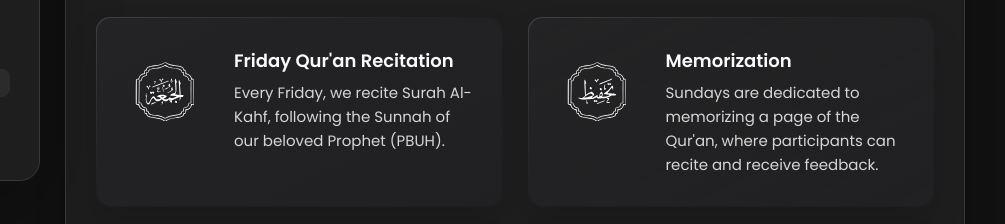
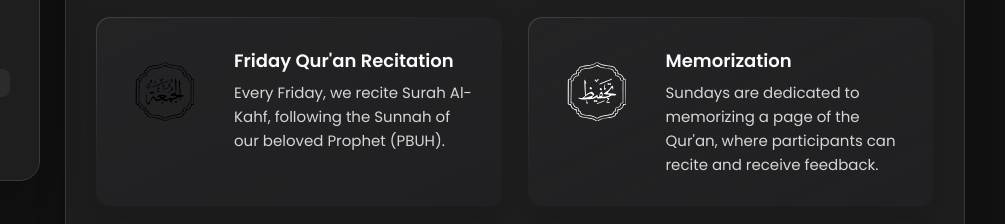
Before and after one commit to daquran/daquran.github.io, a plain HTML site: page index.html in a window 1280 px wide. Shown: the part 281-505 px from the top of the page, 275-1280 px from the left. Drawn offline with nearby package versions, Linux system fonts and the light colour scheme.

Commit message:
Update index.html

```diff
--- a/index.html
+++ b/index.html
@@ -88,7 +88,7 @@
           <ul class="services-list">
             <li class="services-item">
               <div class="services-icon-box">
-                <img src="./Assets/Images/Jumuah.svg" alt="Friday Qur'an Recitation Icon" width="90">
+                <img src="./Assets/Images/JumuahFix.svg" alt="Friday Qur'an Recitation Icon" width="90">
               </div>
               <div class="services-content-box">
                 <h4 class="h4 services-item-title">Friday Qur'an Recitation</h4>
```
